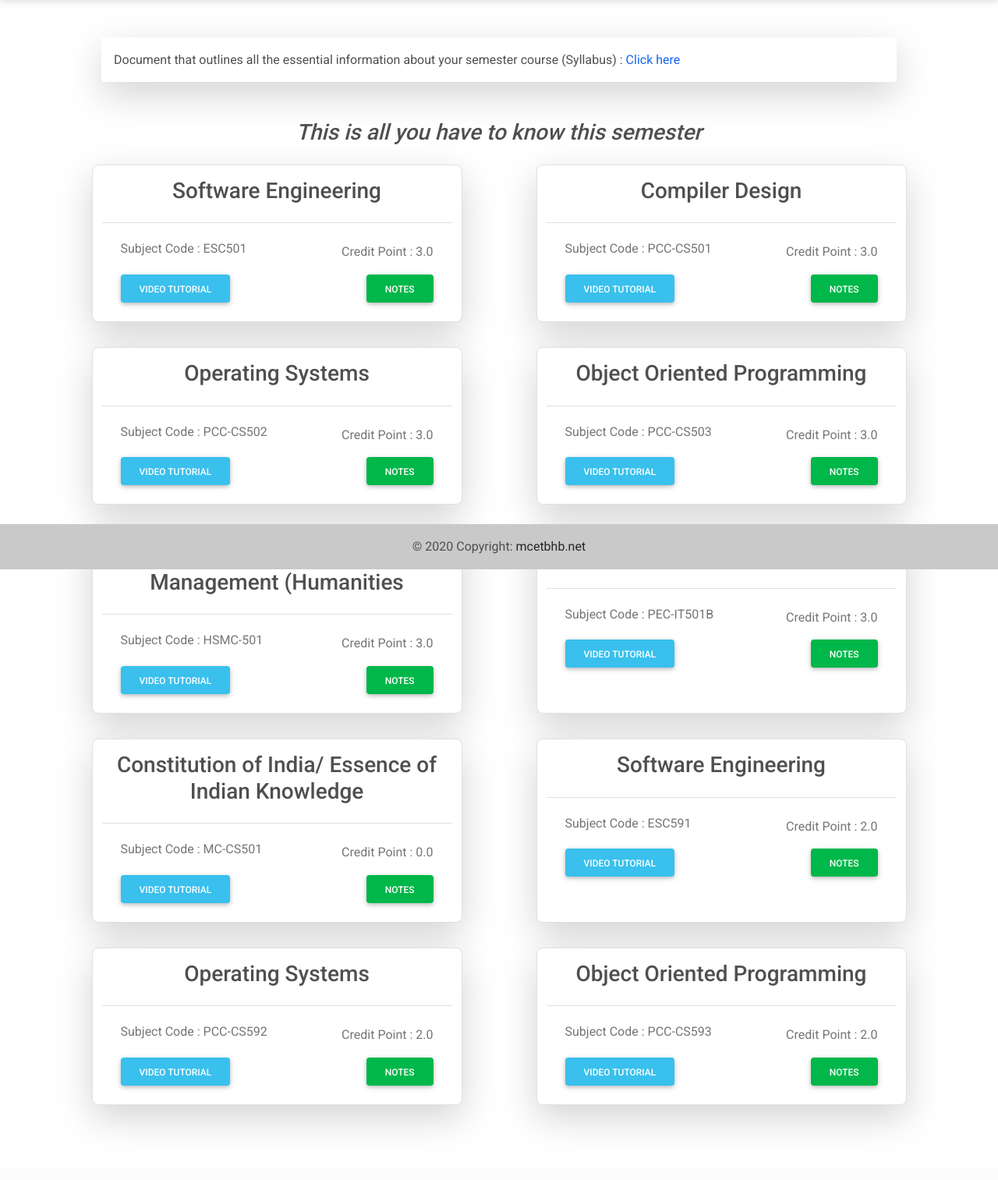
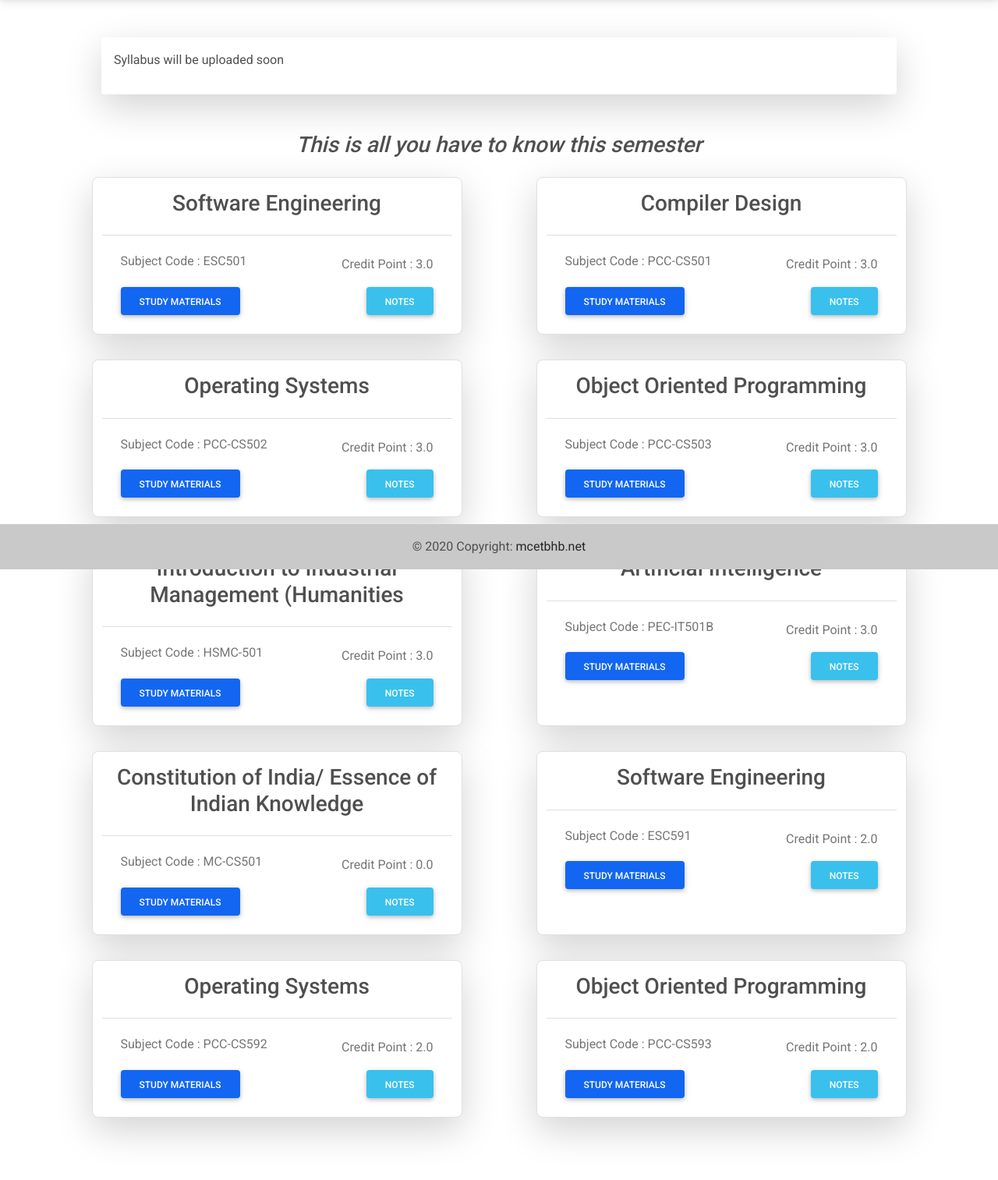
Before and after one commit to Upendra0/College-Space, a Django app: page /study_materials in a window 1280 px wide. Shown: the part 70-1583 px from the top of the page at 78% size. Before the commit the page ends 1511 px from the top, so only its background shows below. Run offline with Django 3.2, Linux system fonts and the light colour scheme; a user stored in the database is signed in; data comes from the database, SQL or seed files in the repository; some libraries are stand-ins or nearby versions.

Commit message:
changed button with submit button in study_materials to recieve data of subject type, created notes and tutorials html files to show notes and tutorials

```diff
--- a/college_space/resources/templates/resources/study_materials.html
+++ b/college_space/resources/templates/resources/study_materials.html
@@ -6,8 +6,13 @@
 {% block content %}
     <div class = "container">
         <div class="shadow-lg p-3 m-5 bg-white rounded">
-        Document that outlines all the essential information about your semester course (Syllabus) : <a href="{{ syllabus_link }}" >Click here</a>
+        {% if syllabus_link %}
+       <p>Document that outlines all the essential information about your semester course (Syllabus) : <a href="{{ syllabus_link }}" >Click here</a> </p>
+       {% else %}
+       <p> Syllabus will be uploaded soon </p>
+       {% endif %}
         </div>
+
 
         <h3 class="text-center"><i>This is all you have to know this semester</i></h3>
         <div class="row">
@@ -23,8 +28,12 @@
                             <p class="text-muted">Credit Point : {{ subject.credit }}</p>
                         </div>
                         <div class="d-flex justify-content-between">
-                            <a href="#" class="btn btn-info">video tutorial</a>
-                            <a href="#" class="btn btn-success">Notes</a>
+                            <form action="#">
+                                <button name="subject" type="submit" value="{{ subject.name }}" class="btn btn-primary"> Study Materials </button>
+                            </form>
+                            <form action="#">
+                                <button name="subject" type="submit" value="{{ subject.name }}" class="btn btn-info"> Notes </button>
+                            </form>
                         </div>
                     </div>
                 </div>
```
Also changed, not shown: college_space/resources/templates/resources/notes.html (added, +9 -0 lines), college_space/resources/templates/resources/tutorials.html (added, +9 -0 lines).
